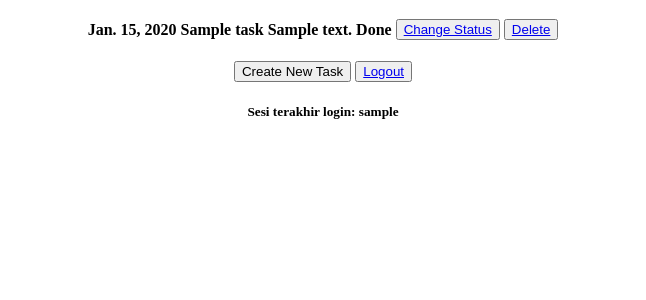
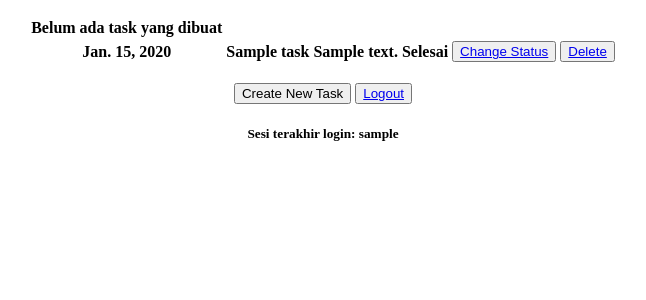
Before and after one commit to yeiraputri/tugas-2, a Django app: template todolist/templates/todolist.html in a window 1280 px wide. Shown: the part 26-326 px from the top of the page, without its empty margins (317-963 px from the left). Run offline with Django 4.2, Linux system fonts and the light colour scheme; tables that the repository leaves empty hold one stand-in row (values such as "Sample post"); the template is opened without the code that fills it: values that come from a table or form of the project are taken from there, most other values are stand-ins (such as "Sample title", 1, 10 or a date in 2020); lists and menus that the app fills with data are empty.

Commit message:
fixed templates and views

```diff
--- a/todolist/templates/todolist.html
+++ b/todolist/templates/todolist.html
@@ -11,9 +11,9 @@
             <th>Description</th>
             <th>Status</th>
         </tr>
-        {% endif %}
+        {% else %}
 
-        {% if task_count == 0 %}
+
         <tr>
             <th>Belum ada task yang dibuat</th>
         </tr>
@@ -28,9 +28,9 @@
             <th>{{todo.description}}</th>
             <th>
                 {% if todo.is_finished %}
-                Done
+                Selesai
                 {% else %}
-                Not Done
+                Belum Selesai
                 {% endif %}
             </th>
 
--- a/todolist/views.py
+++ b/todolist/views.py
@@ -20,6 +20,7 @@ def show_todolist(request):
     'nama': 'Yeira',
     'id': '2106751726',
     'last_login': request.COOKIES['last_login'],
+    'task_count': data_todolist.count()
     }
     return render(request, "todolist.html", context)
 
```
